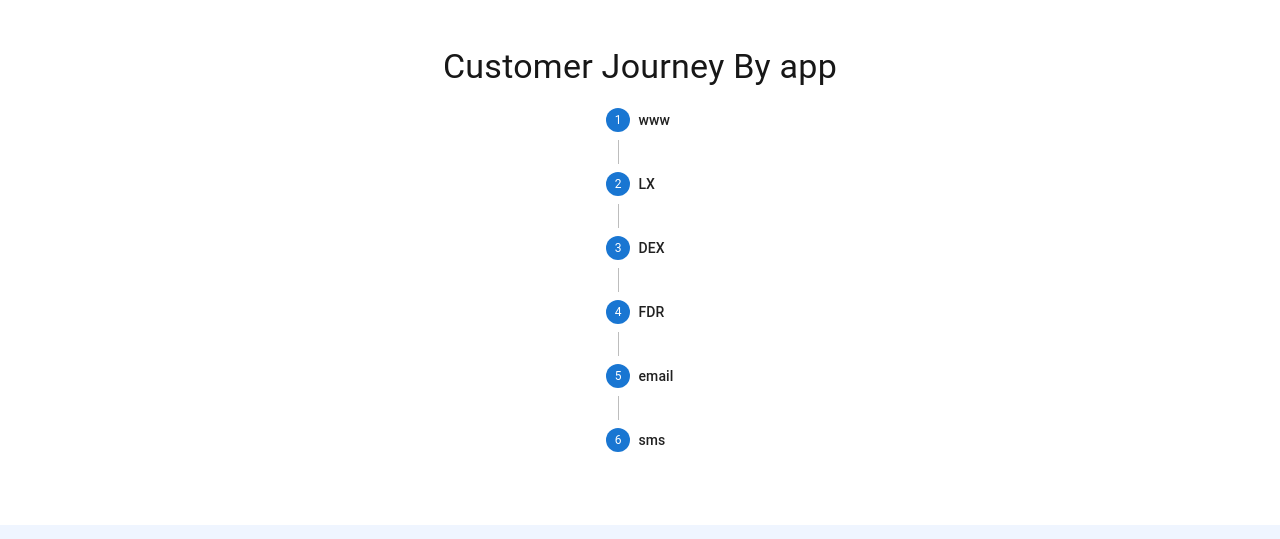
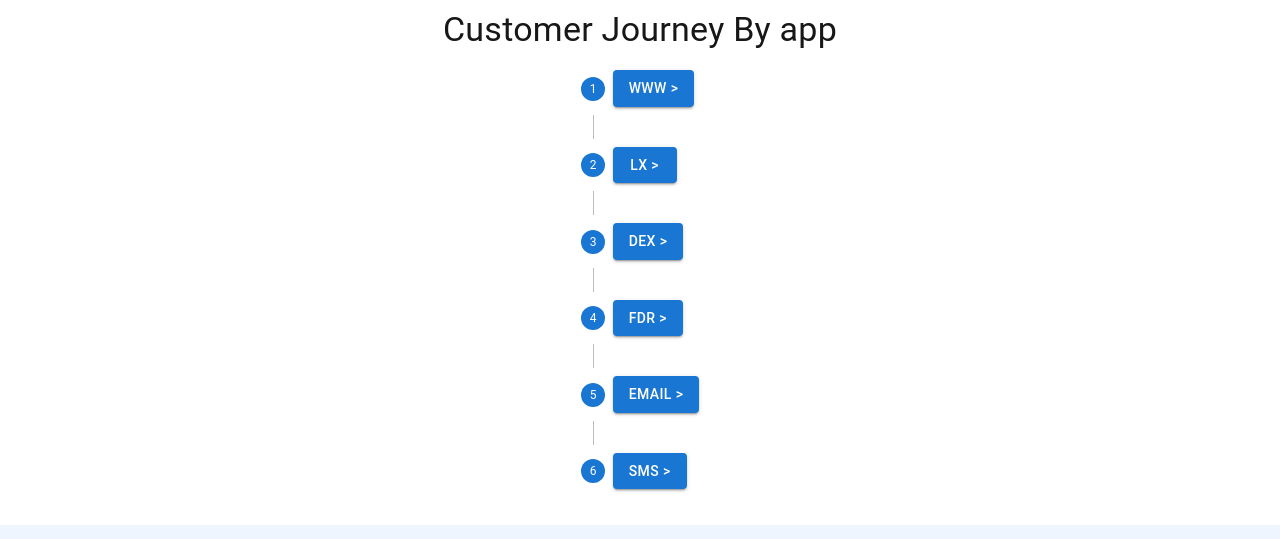
Before and after one commit to farooqsah/ar-customer-journey-vis, a Next.js app: page /app-visit in a window 1280 px wide. Shown: the part 219-758 px from the top of the page. Built offline with nearby package versions, Linux system fonts and the light colour scheme.

Commit message:
link to next page

```diff
--- a/src/app/components/steps/JourneyByApplication/ApplicationVisit.js
+++ b/src/app/components/steps/JourneyByApplication/ApplicationVisit.js
@@ -1,7 +1,7 @@
 'use client';
 
 import React from 'react';
-import { Box, Typography, Stepper, Step, StepLabel } from '@mui/material';
+import { Box, Typography, Stepper, Step, StepLabel, Button } from '@mui/material';
 import Link from 'next/link'
 const ApplicationVisit = props => {
 
@@ -27,7 +27,8 @@ const ApplicationVisit = props => {
 
             >
 
-              <Link href="/aggregate-visualizer">{step}</Link>
+
+              <Button href="/aggregate-visualizer" variant="contained">{step} &gt; </Button>
             </StepLabel>
 
           </Step>
```
